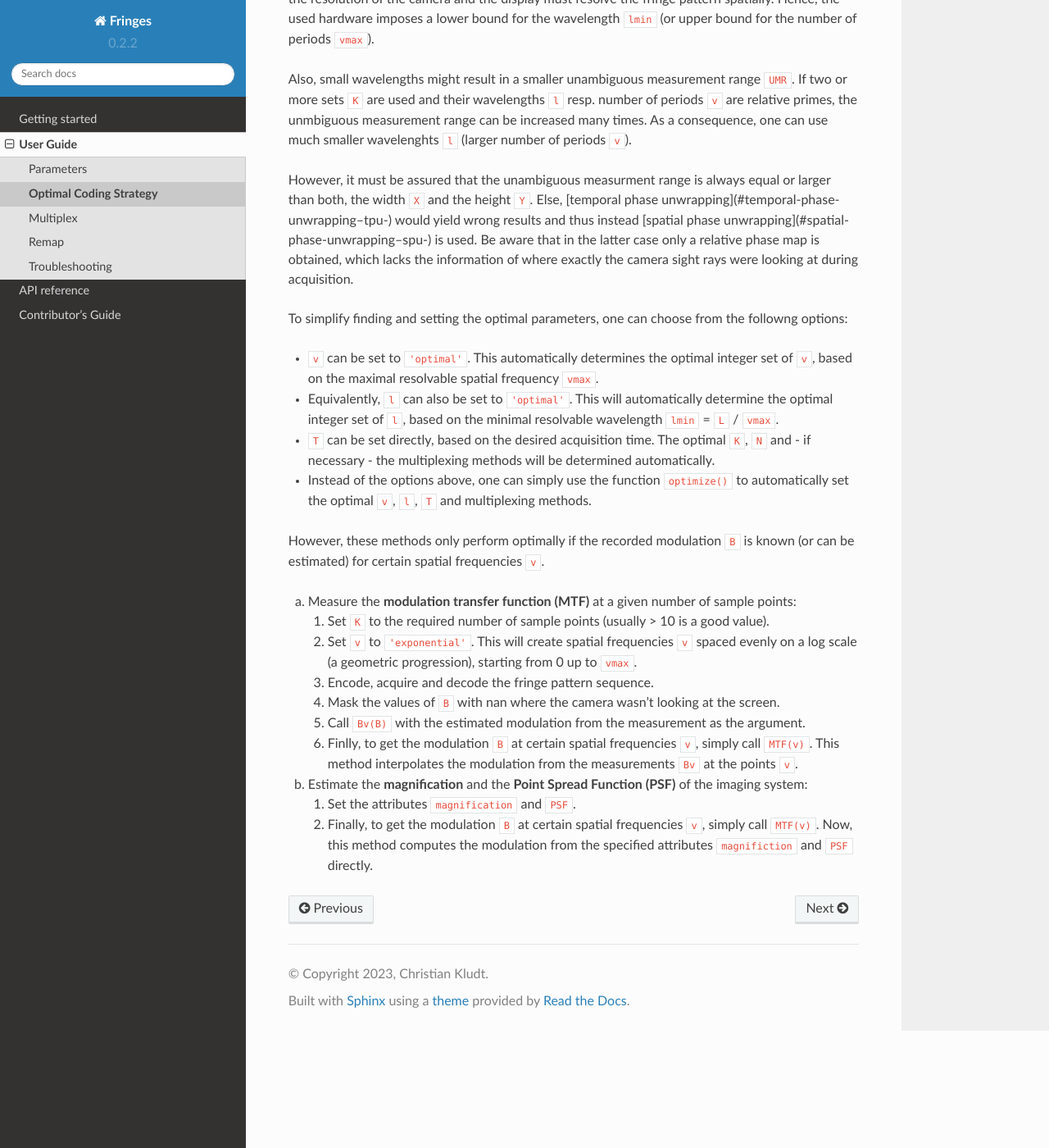
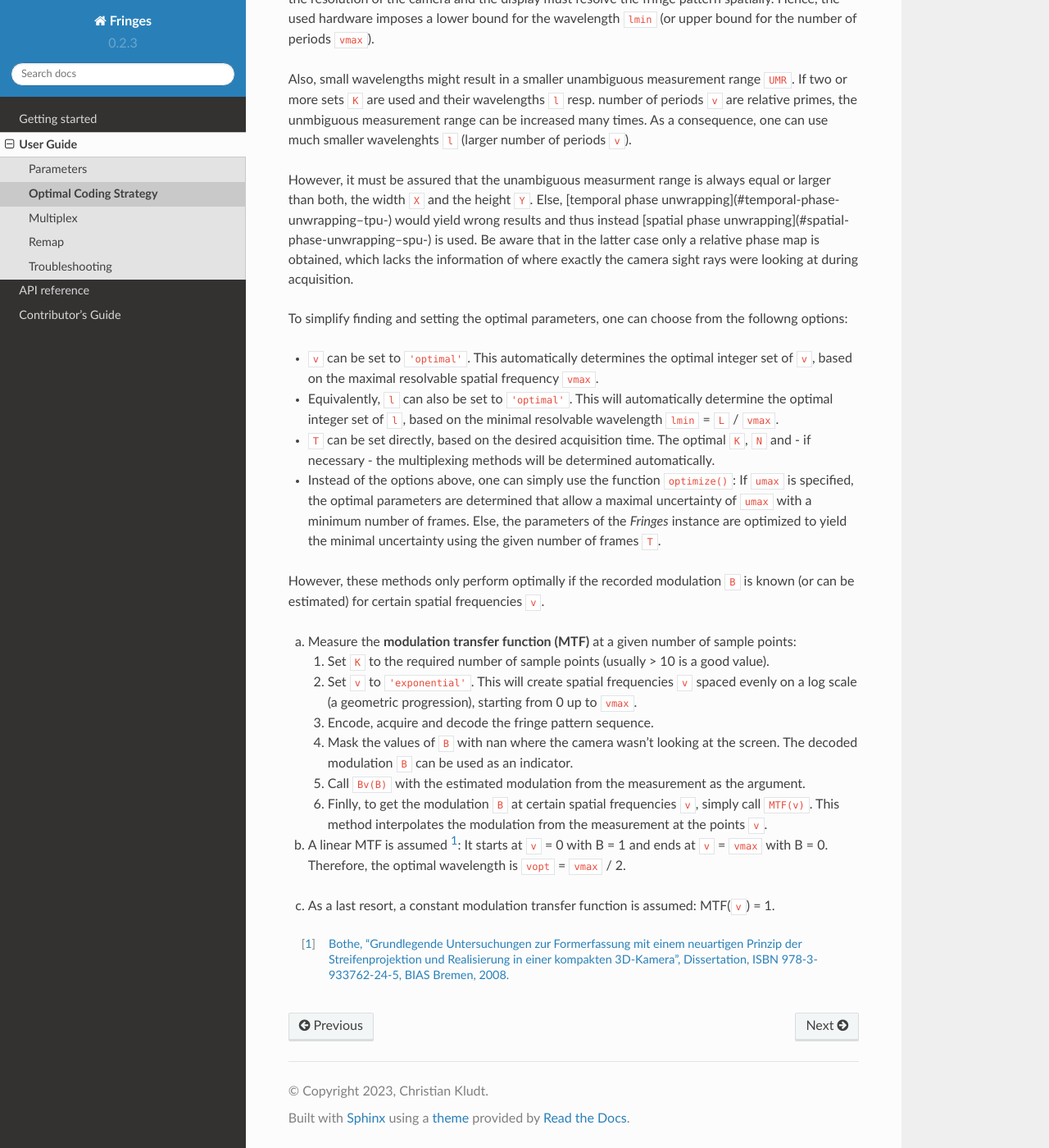
Before and after one commit to comimag/Fringes, a Sphinx documentation site: the page built from docs/user_guide/optimal.rst, in a window 1280 px wide and 1400 px high, scrolled down 346 px. Shown: the whole window at 82% size. Built offline with Sphinx 7.4.7 and the Read the Docs theme 2.0.0, drawn with Linux system fonts in a browser that asks for light colours; formulas are drawn with MathJax 3; pages that are not in the unit, such as notebooks, are missing from menus.

Commit message:
updated docs

```diff
--- a/docs/user_guide/optimal.rst
+++ b/docs/user_guide/optimal.rst
@@ -34,8 +34,11 @@ To simplify finding and setting the optimal parameters, one can choose from the
   based on the minimal resolvable wavelength ``lmin`` = ``L`` / ``vmax``.
 - ``T`` can be set directly, based on the desired acquisition time.
   The optimal ``K``, ``N`` and  - if necessary - the multiplexing methods will be determined automatically.
-- Instead of the options above, one can simply use the function ``optimize()``
-  to automatically set the optimal ``v``, ``l``, ``T`` and multiplexing methods.
+- Instead of the options above, one can simply use the function ``optimize()``:
+  If ``umax`` is specified, the optimal parameters are determined
+  that allow a maximal uncertainty of ``umax`` with a minimum number of frames.
+  Else, the parameters of the `Fringes` instance are optimized to yield the minimal uncertainty
+  using the given number of frames ``T``.
 
 However, these methods only perform optimally
 if the recorded modulation ``B`` is known (or can be estimated)
@@ -49,11 +52,26 @@ a) Measure the **modulation transfer function (MTF)** at a given number of sampl
       starting from 0 up to ``vmax``.
    3. Encode, acquire and decode the fringe pattern sequence.
    4. Mask the values of ``B`` with nan where the camera wasn't looking at the screen.
+      The decoded modulation ``B`` can be used as an indicator.
    5. Call ``Bv(B)`` with the estimated modulation from the measurement as the argument.
    6. Finlly, to get the modulation ``B`` at certain spatial frequencies ``v``, simply call ``MTF(v)``.
-      This method interpolates the modulation from the measurements ``Bv`` at the points ``v``.
-b) Estimate the **magnification** and the **Point Spread Function (PSF)** of the imaging system:
+      This method interpolates the modulation from the measurement at the points ``v``.
+b) A linear MTF is assumed [1]_:
+   It starts at ``v`` = 0 with B = 1 and ends at ``v`` = ``vmax`` with B = 0.
+   Therefore, the optimal wavelength is ``vopt`` = ``vmax`` / 2.
+..
+   Estimate the **magnification** and the **Point Spread Function (PSF)** of the imaging system:
 
    1. Set the attributes ``magnification`` and ``PSF``.
    2. Finally, to get the modulation ``B`` at certain spatial frequencies ``v``, simply call ``MTF(v)``.
       Now, this method computes the modulation from the specified attributes ``magnifiction`` and ``PSF`` directly.
+
+c) As a last resort, a constant modulation transfer function is assumed: MTF(``v``) = 1.
+
+.. [1] `Bothe,
+        "Grundlegende Untersuchungen zur Formerfassung mit einem neuartigen Prinzip der Streifenprojektion und Realisierung in einer kompakten 3D-Kamera",
+        Dissertation,
+        ISBN 978-3-933762-24-5,
+        BIAS Bremen,
+        2008.
+        <https://www.amazon.de/Grundlegende-Untersuchungen-Formerfassung-Streifenprojektion-Strahltechnik/dp/3933762243/ref=sr_1_2?qid=1691575452&refinements=p_27%3AThorsten+B%C3%B6th&s=books&sr=1-2>`_
--- a/pyproject.toml
+++ b/pyproject.toml
@@ -1,6 +1,6 @@
 [tool.poetry]
 name = "Fringes"
-version = "0.2.2"
+version = "0.2.3"
 description = "Phase shifting algorithms for encoding and decoding sinusoidal fringe patterns."
 license = "CC-BY-NC-SA-4.0"
 authors = ["Christian Kludt"]
```
Also changed, not shown: docs/user_guide/params.rst (+4 -3 lines), docs/getting_started/install.rst (renamed from docs/getting_started/installation.rst), 2 other files.
